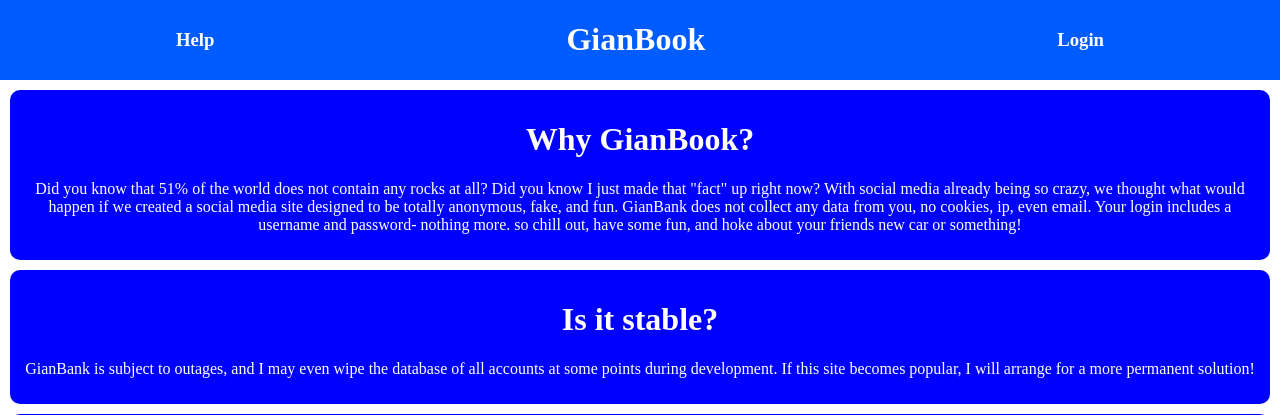
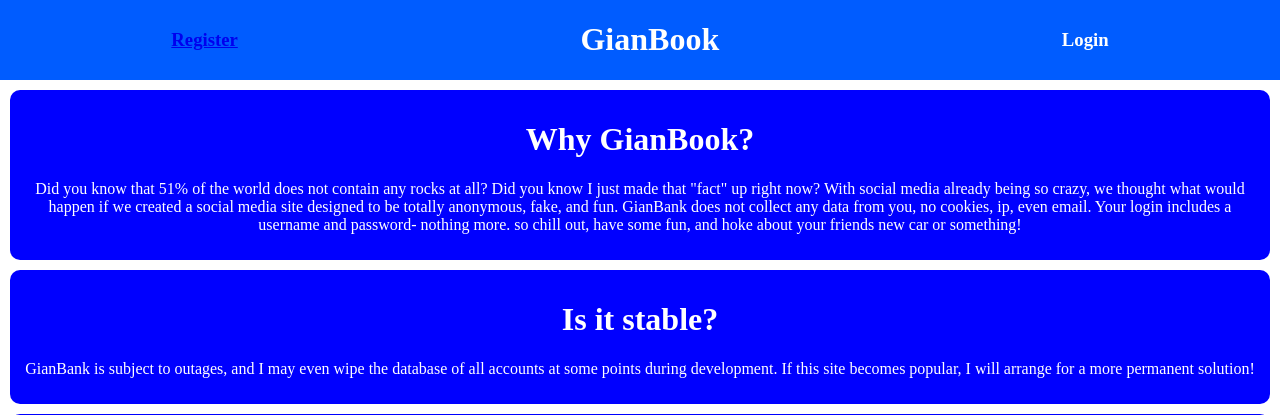
Before and after one commit to Gsingh225/GianBook0.1, a Flask app: page / in a window 1280 px wide. Shown: the top 415 px of the page. Run offline with Flask 2, Linux system fonts and the light colour scheme.

Commit message:
Update index.html

```diff
--- a/templates/index.html
+++ b/templates/index.html
@@ -29,7 +29,7 @@
 <body>
     <div id="topbar">
         <div id="left" class="kid">
-            <h3>Help</h3>
+            <h3><a href="{{url_for('register')}}">Register</a></h3>
         </div>
         <div id="center" class="kid">
             <h1>GianBook</h1>
```
